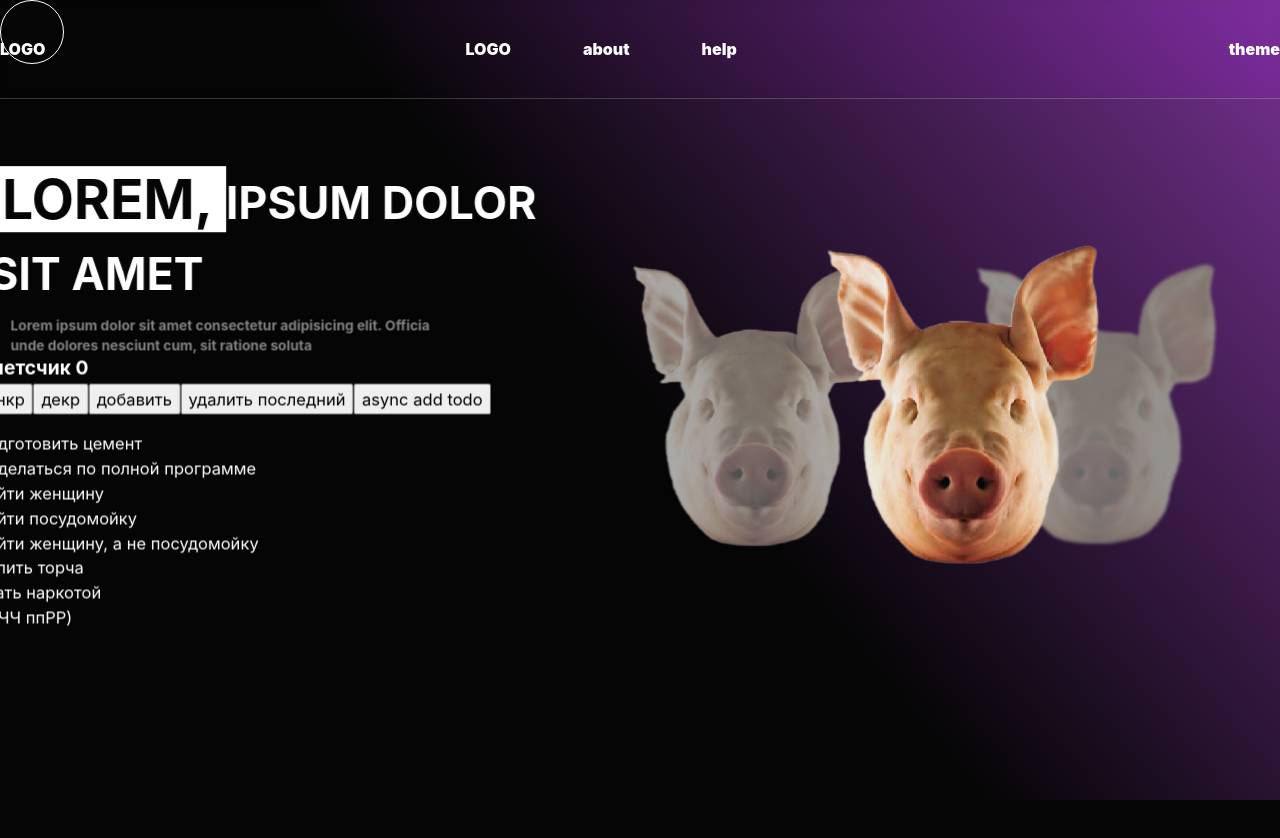
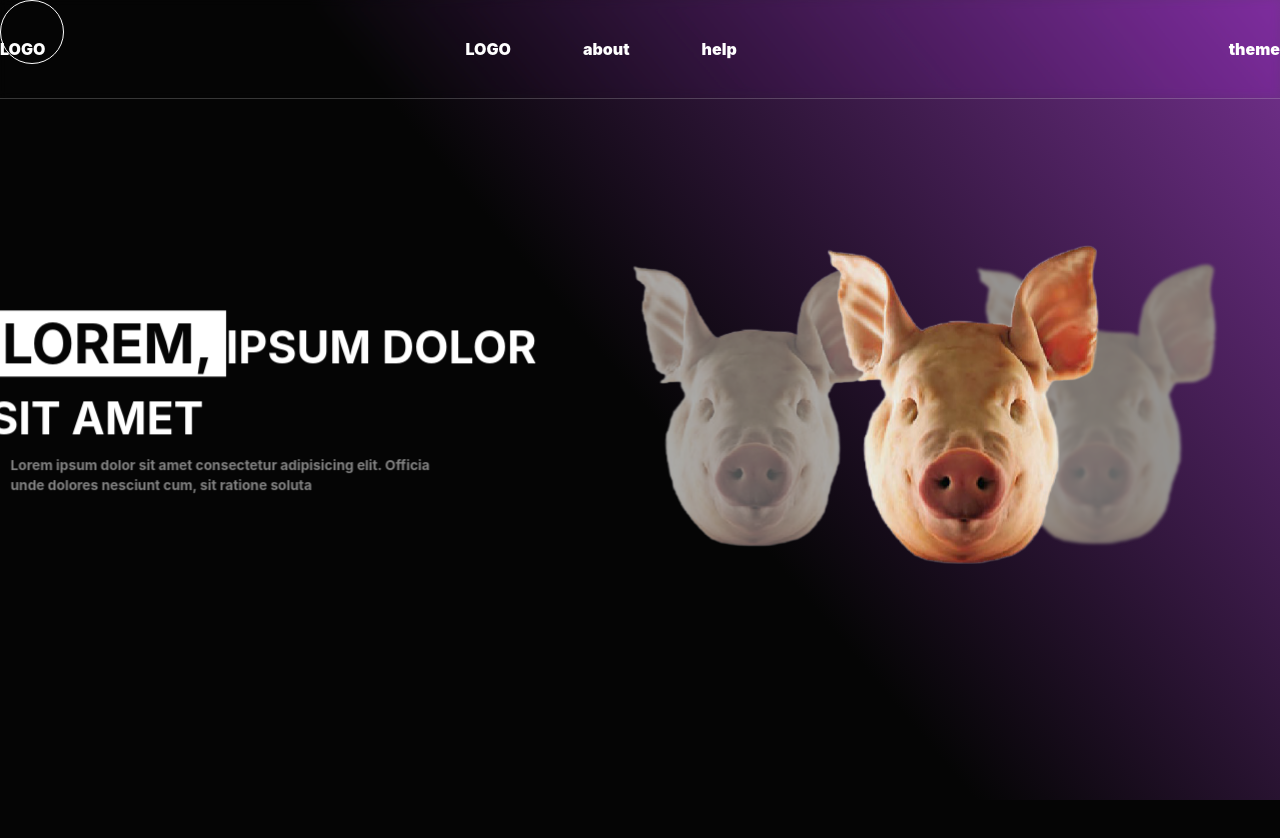
Before and after one commit to GtaV-AwpKiller/design-, a React (Create React App) app: page / in a window 1280 px wide. Shown: the top 838 px of the page. Built offline with nearby package versions, Linux system fonts and the light colour scheme.

Commit message:
hide component - todos and removed reset animations

```diff
--- a/src/App.css
+++ b/src/App.css
@@ -82,17 +82,6 @@ select {
     font: inherit;
 }
 
-/* Удаляем все анимации и переходы для людей, которые предпочитай их не использовать */
-@media (prefers-reduced-motion: reduce) {
-    * {
-        animation-duration: 0.01ms !important;
-        animation-iteration-count: 1 !important;
-        transition-duration: 0.01ms !important;
-        scroll-behavior: auto !important;
-    }
-}
-/* @import url("https://fonts.googleapis.com/css2?family=Montserrat:wght@400;900&display=swap"); */
-
 html * {
     box-sizing: border-box;
 }
--- a/src/components/Blocks/First/FirstSection.jsx
+++ b/src/components/Blocks/First/FirstSection.jsx
@@ -58,7 +58,7 @@ export default function FirstSection() {
                         Lorem ipsum dolor sit amet consectetur adipisicing elit.
                         Officia unde dolores nesciunt cum, sit ratione soluta
                     </h4>
-                    <Todos />
+                    {/* <Todos /> */}
                 </div>
                 <div
                     className={styles.first__right_side}
```
